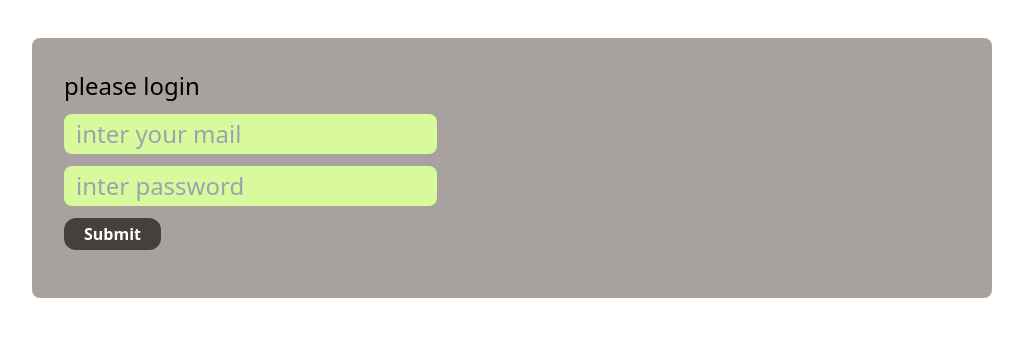
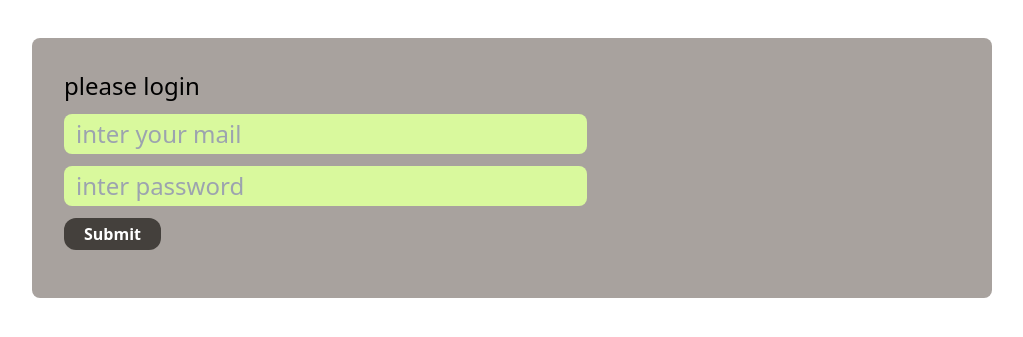
Before and after one commit to sagormukaddesh/module-26-new-bank, a plain HTML site: page index.html in a window 1280 px wide. Shown: the part 75-412 px from the top of the page, without its empty margins (128-1151 px from the left). Drawn offline with nearby package versions, Linux system fonts and the light colour scheme.

Commit message:
added some files

```diff
--- a/index.html
+++ b/index.html
@@ -17,8 +17,8 @@
         <section class="bg-stone-400 w-9/12  mx-auto p-8 rounded-lg"> <h2 class="text-2xl font-500 mb-3">please login</h2>
             <div class=" mb-4">
 
-            <input id="user-email" class="w-5/12 rounded-lg block mb-3 px-3 py-1 bg-lime-200 text-2xl font-500 " type="email" placeholder="inter your mail " >
-            <input id="user-password" class="w-5/12 rounded-lg block mb-3 px-3 py-1 bg-lime-200 text-2xl font-500 "  type="password" placeholder="inter password">
+            <input id="user-email" class=" lg:w-7/12 w-11/12 rounded-lg block mb-3 px-3 py-1 bg-lime-200 text-2xl font-500 " type="email" placeholder="inter your mail " >
+            <input id="user-password" class=" lg:w-7/12 w-11/12 rounded-lg block mb-3 px-3 py-1 bg-lime-200 text-2xl font-500 "  type="password" placeholder="inter password">
             <button id="btn-submit" class=" bg-stone-700 px-5 py-1 rounded-xl text-white font-semibold hover:bg-amber-600 " >Submit</button>
         </div>
         </section>
```
Also changed, not shown: bank.html (+2 -2 lines).
